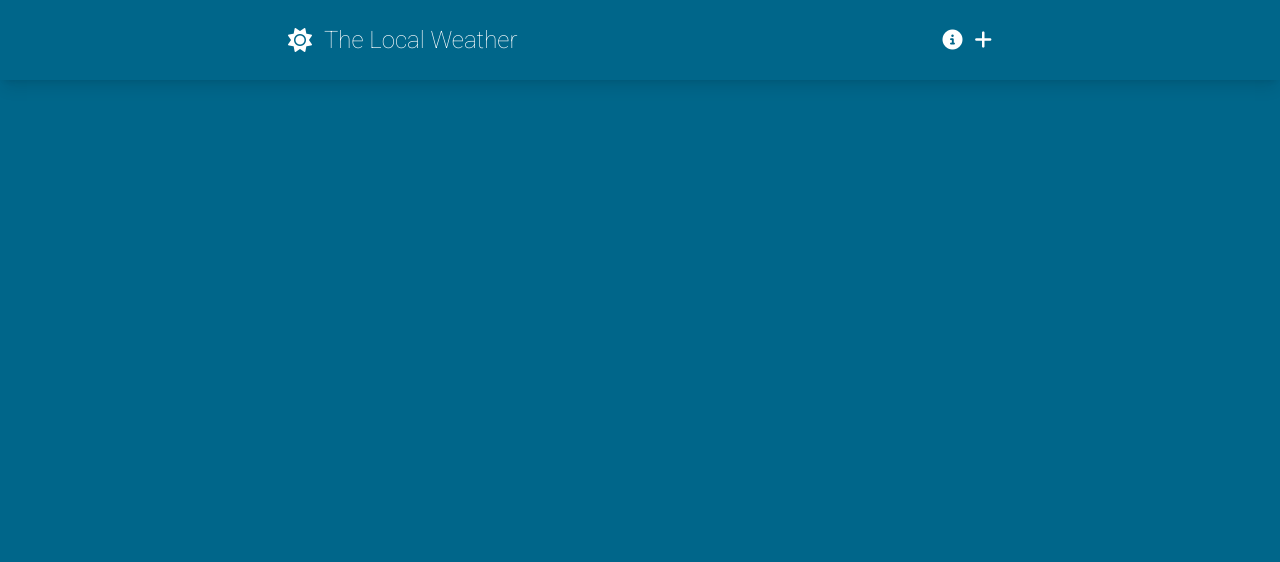
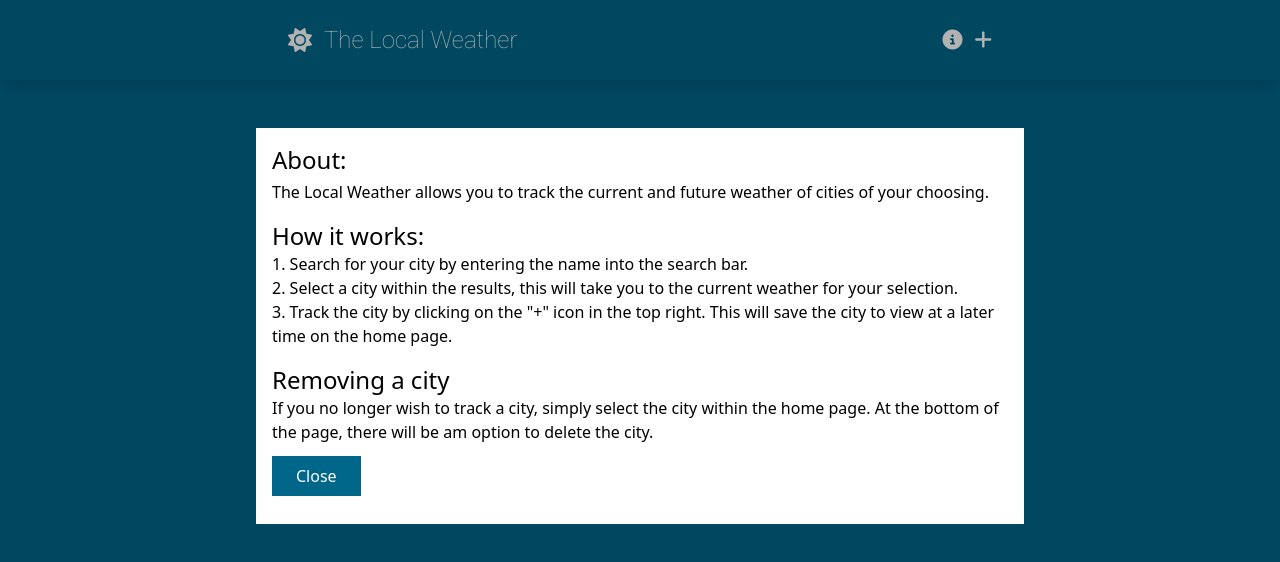
Before and after one commit to Shahed7010/Vue3-Weather-App, a Vue app: page / in a window 1280 px wide. Both pictures are taken after a click on the icon 952 px from the left and 40 px from the top of the page. Shown: the top 562 px of the page. Built offline with nearby package versions, Linux system fonts and the light colour scheme.

Commit message:
modal added

```diff
--- /dev/null
+++ b/src/components/BaseModal.vue
@@ -0,0 +1,56 @@
+<template>
+    <Teleport to="body">
+        <Transition name="modal-outer">
+            <div v-show="modalActive"
+                class="absolute w-full bg-black bg-opacity-30 h-screen top-0 left-0 flex justify-center">
+                <Transition name="modal-inner">
+                    <div v-if="modalActive" class="p-4 bg-white self-start mt-32 max-w-screen-md">
+                        <slot />
+                        <button @click="$emit('close-modal')" class="text-white bg-weather-primary py-2 px-6 my-3">
+                            Close
+                        </button>
+                    </div>
+                </Transition>
+            </div>
+        </Transition>
+    </Teleport>
+</template>
+
+<script setup>
+defineEmits(['close-modal']);
+defineProps({
+    modalActive: {
+        type: Boolean,
+        default: false,
+    }
+});
+</script>
+
+<style scoped>
+.modal-outer-enter-active,
+.modal-outer-leave-active {
+    transition: opacity 0.3s cubic-bezier(0.52, 0.02, 0.19, 1.02);
+}
+
+.modal-outer-enter-from,
+.modal-outer-leave-to {
+    opacity: 0;
+}
+
+.modal-inner-enter-active {
+    transition: all 0.3s cubic-bezier(0.52, 0.02, 0.19, 1.02) 0.15s;
+}
+
+.modal-inner-leave-active {
+    transition: all 0.3s cubic-bezier(0.52, 0.02, 0.19, 1.02);
+}
+
+.modal-inner-enter-from {
+    opacity: 0;
+    transform: scale(0.8);
+}
+
+.modal-inner-leave-to {
+    transform: scale(0.8);
+}
+</style>
--- a/src/components/SiteNavigation.vue
+++ b/src/components/SiteNavigation.vue
@@ -9,16 +9,55 @@
             </div>
         </RouterLink>
         <div class="flex gap-3 flex-1 justify-end">
-            <i class="fa-solid fa-circle-info text-xl hover:text-weather-secondary cursor-pointer duration-150"></i>
+            <i @click="toggleModal" class="fa-solid fa-circle-info text-xl hover:text-weather-secondary cursor-pointer duration-150"></i>
             <i class="fa-solid fa-plus text-xl hover:text-weather-secondary cursor-pointer duration-150"></i>
         </div>
+        <BaseModal :modalActive="isModalActive" @close-modal="toggleModal">
+         <div class="text-black">
+          <h1 class="text-2xl mb-1">About:</h1>
+          <p class="mb-4">
+            The Local Weather allows you to track the current and
+            future weather of cities of your choosing.
+          </p>
+          <h2 class="text-2xl">How it works:</h2>
+          <ol class="list-decimal list-inside mb-4">
+            <li>
+              Search for your city by entering the name into the
+              search bar.
+            </li>
+            <li>
+              Select a city within the results, this will take
+              you to the current weather for your selection.
+            </li>
+            <li>
+              Track the city by clicking on the "+" icon in the
+              top right. This will save the city to view at a
+              later time on the home page.
+            </li>
+          </ol>
+
+          <h2 class="text-2xl">Removing a city</h2>
+          <p>
+            If you no longer wish to track a city, simply select
+            the city within the home page. At the bottom of the
+            page, there will be am option to delete the city.
+          </p>
+        </div>
+        </BaseModal>
     </nav>
 </header>
 
 </template>
-<script>
+<script setup>
+import { ref } from 'vue';
 import { RouterLink } from 'vue-router';
-export default {};
+import BaseModal from "./BaseModal.vue"
+
+const isModalActive = ref(null);
+const toggleModal = () => {
+    isModalActive.value = !isModalActive.value;
+}
+
 </script>
 <style lang="">
 </style>
```
